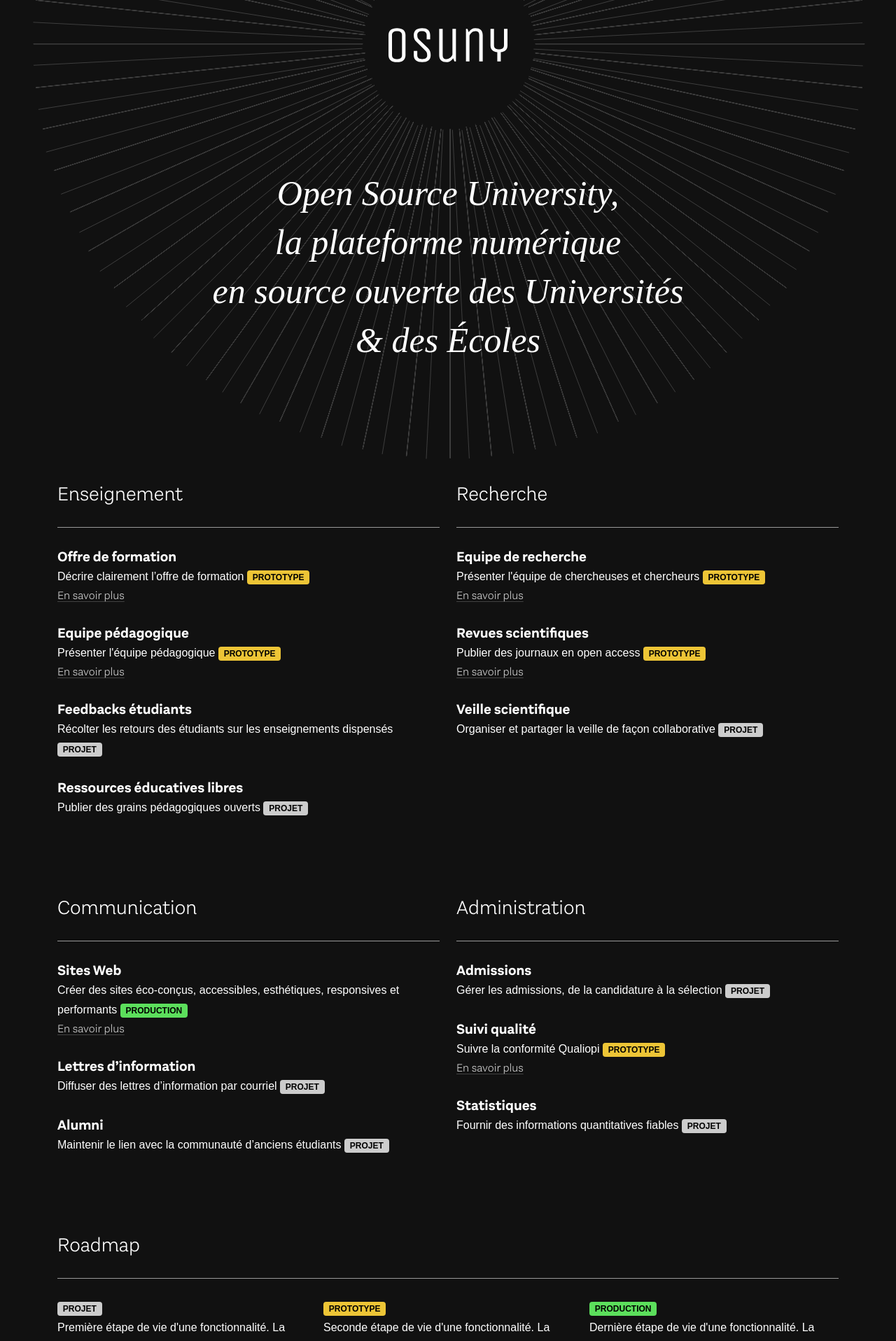
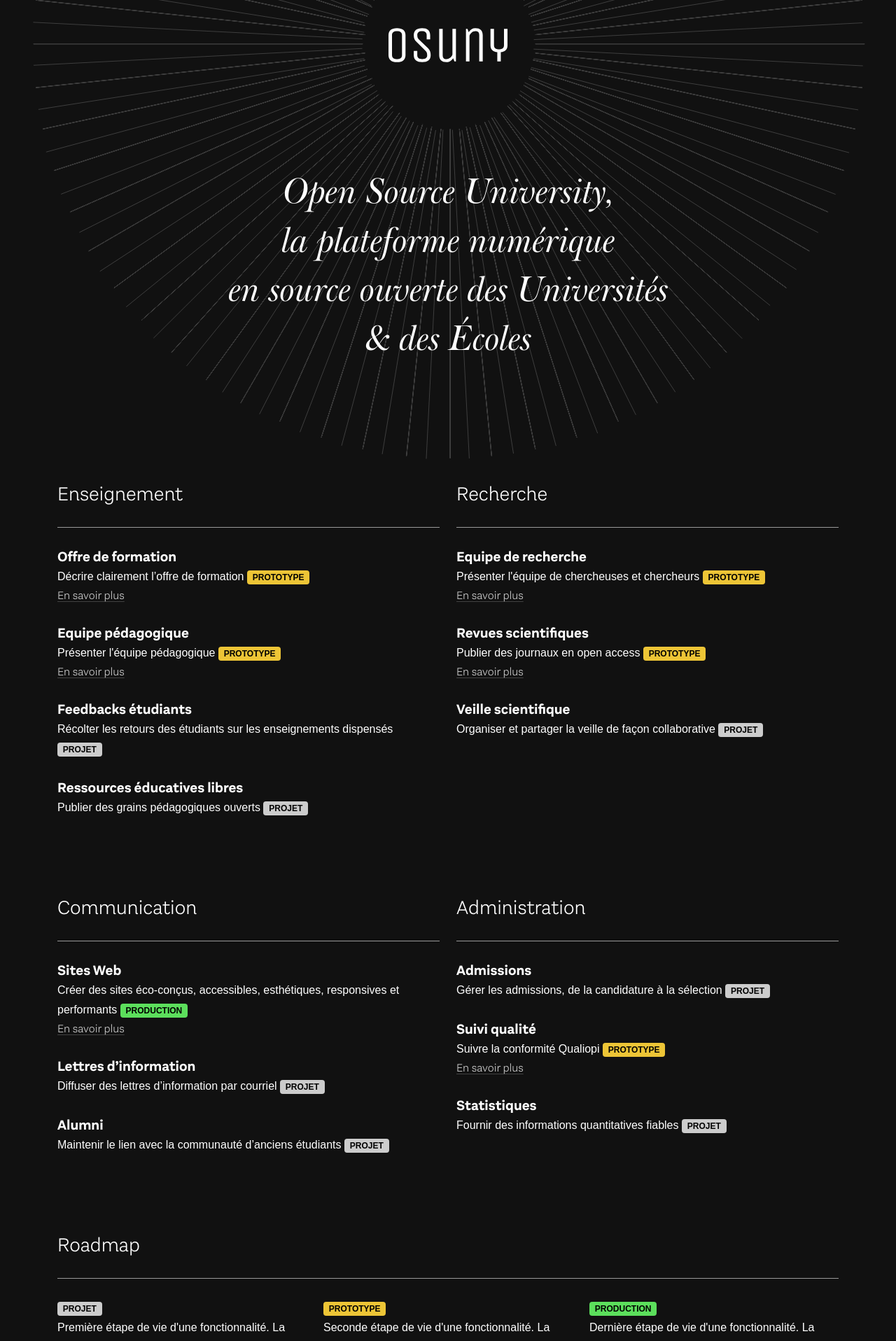
Before and after one commit to alexisben/osuny-coming-soon, a Jekyll site: the page built from _pages/index.html, in a window 1280 px wide. Shown: the top 1916 px of the page at 70% size. Built offline with Jekyll 4.4.1, drawn with Linux system fonts in a browser that asks for light colours; a style sheet for code colours, icons or effects is not loaded.

Commit message:
include big moore

```diff
--- a/_layouts/default.html
+++ b/_layouts/default.html
@@ -19,7 +19,7 @@
     <link rel="icon" type="image/png" href="/assets/images/favicon.png" />
     <link rel="preload" href="/assets/fonts/Aestetico-Light/font.woff2" as="font" crossorigin="anonymous" />
     <link rel="preload" href="/assets/fonts/Aestetico-Bold/font.woff2" as="font" crossorigin="anonymous" />
-    <link rel="stylesheet" href="//cloud.typenetwork.com/projects/5880/fontface.css/" type="text/css">
+    <link rel="preload" href="/assets/fonts/Big-Moore/font.woff2" as="font" crossorigin="anonymous" />
     <link rel="stylesheet" href="/assets/css/main.css">
   </head>
   <body>
--- a/_sass/commons/fonts.sass
+++ b/_sass/commons/fonts.sass
@@ -9,3 +9,10 @@
   font-weight: 700
   font-display: swap
   src: url('/assets/fonts/Aestetico-Bold/font.woff2') format('woff2'), url('/assets/fonts/Aestetico-Bold/font.woff') format('woff')
+
+@font-face
+  font-family: 'Big Moore It'
+  font-weight: normal
+  font-style: italic
+  font-display: swap
+  src: url('/assets/fonts/Big-Moore/font.woff2') format('woff2'), url('/assets/fonts/Big-Moore/font.woff') format('woff')
```
Also changed, not shown: assets/fonts/Big-Moore/font.woff (added), assets/fonts/Big-Moore/font.woff2 (added).
